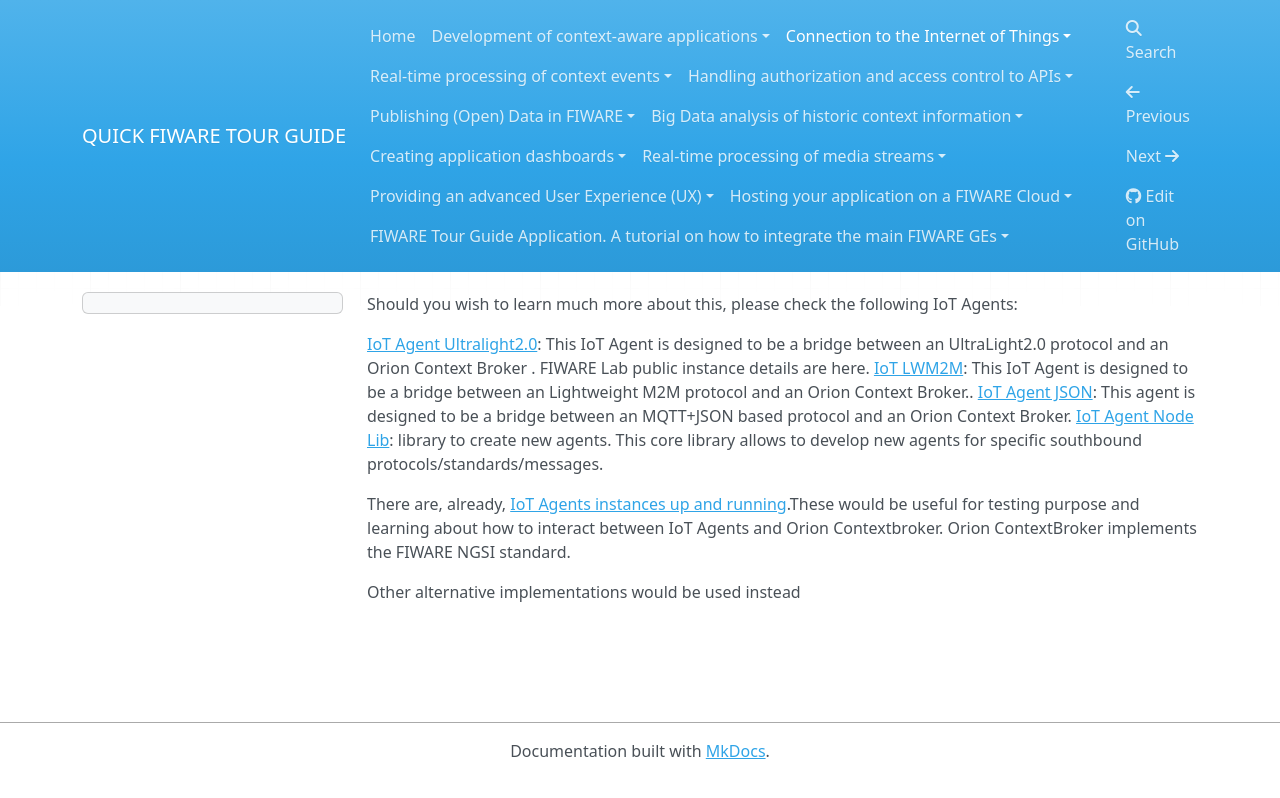
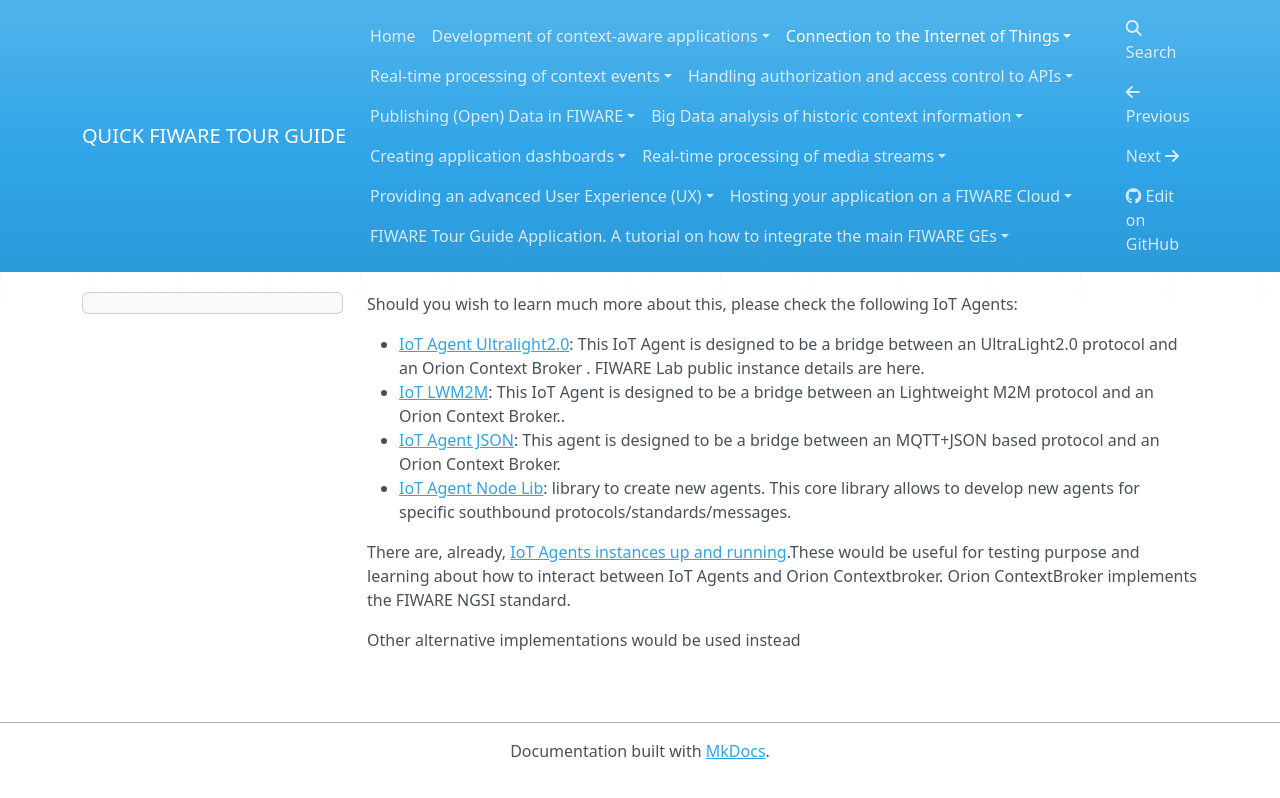
Before and after one commit to FIWARE-Ops/docs.TourGuide, an MkDocs documentation site: the page built from doc/connection-to-the-internet-of-things/deep-dive.md, in a window 1280 px wide. Shown: the top 798 px of the page. Built offline with MkDocs 1.6.1, drawn with Linux system fonts in a browser that asks for light colours; nearby versions of some CDN libraries; comment, search, counter and statistics services are not loaded; old or Windows-style settings are respelled for this version of MkDocs.

```diff
--- a/doc/connection-to-the-internet-of-things/deep-dive.md
+++ b/doc/connection-to-the-internet-of-things/deep-dive.md
@@ -1,9 +1,9 @@
 Should you wish to learn much more about this, please check the following IoT Agents:
 
-[IoT Agent Ultralight2.0](https://github.com/Fiware/iot.IoTagent-UL): This IoT Agent is designed to be a bridge between an UltraLight2.0 protocol and an Orion Context Broker . FIWARE Lab public instance details are here.
-[IoT LWM2M](https://github.com/Fiware/iot.IoTagent-LWM2M): This IoT Agent is designed to be a bridge between an Lightweight M2M protocol and an Orion Context Broker..
-[IoT Agent JSON](https://github.com/Fiware/iot.IoTagent-JSON): This agent is designed to be a bridge between an MQTT+JSON based protocol and an Orion Context Broker.
-[IoT Agent Node Lib](https://github.com/Fiware/iot.IoTagent-node-lib): library to create new agents. This core library allows to develop new agents for specific southbound protocols/standards/messages.
+- [IoT Agent Ultralight2.0](https://github.com/Fiware/iot.IoTagent-UL): This IoT Agent is designed to be a bridge between an UltraLight2.0 protocol and an Orion Context Broker . FIWARE Lab public instance details are here.
+- [IoT LWM2M](https://github.com/Fiware/iot.IoTagent-LWM2M): This IoT Agent is designed to be a bridge between an Lightweight M2M protocol and an Orion Context Broker..
+- [IoT Agent JSON](https://github.com/Fiware/iot.IoTagent-JSON): This agent is designed to be a bridge between an MQTT+JSON based protocol and an Orion Context Broker.
+- [IoT Agent Node Lib](https://github.com/Fiware/iot.IoTagent-node-lib): library to create new agents. This core library allows to develop new agents for specific southbound protocols/standards/messages.
 
 There are, already, [IoT Agents instances up and running](https://catalogue.fiware.org/enablers/backend-device-management-idas/instances).These would be useful for testing purpose and learning about how to interact between IoT Agents and Orion Contextbroker.
 Orion ContextBroker implements the FIWARE NGSI standard.
```
